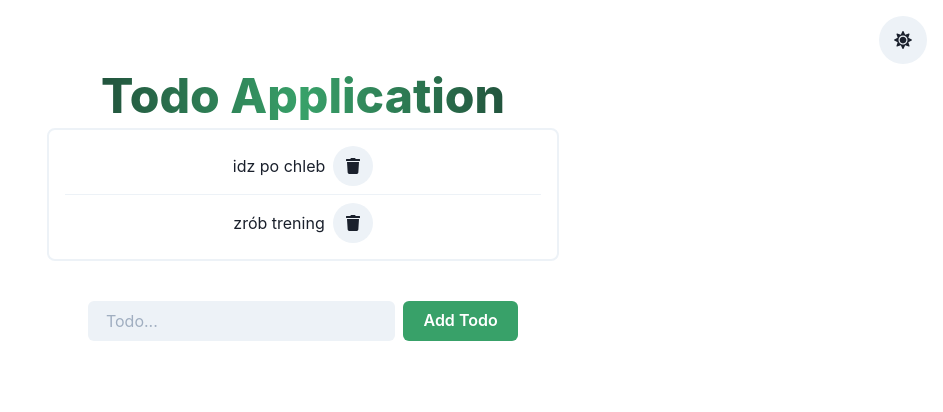
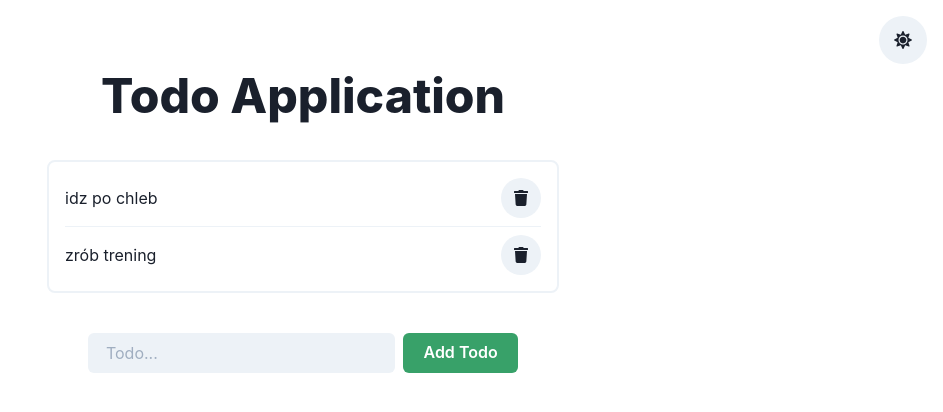
Before and after one commit to devolay/todo_react_chakra_app, a React (Create React App) app: page / in a window 1280 px wide. Shown: the top 412 px of the page, without its empty margins (337-1280 px from the left). Built offline with nearby package versions, Linux system fonts and the light colour scheme.

Commit message:
improved style

```diff
--- a/package.json
+++ b/package.json
@@ -10,6 +10,7 @@
     "@testing-library/react": "^11.2.7",
     "@testing-library/user-event": "^12.8.3",
     "framer-motion": "^4",
+    "nanoid": "^3.1.23",
     "react": "^17.0.2",
     "react-dom": "^17.0.2",
     "react-icons": "^4.2.0",
--- a/src/App.css
+++ /dev/null
@@ -1,38 +0,0 @@
-.App {
-  text-align: center;
-}
-
-.App-logo {
-  height: 40vmin;
-  pointer-events: none;
-}
-
-@media (prefers-reduced-motion: no-preference) {
-  .App-logo {
-    animation: App-logo-spin infinite 20s linear;
-  }
-}
-
-.App-header {
-  background-color: #282c34;
-  min-height: 100vh;
-  display: flex;
-  flex-direction: column;
-  align-items: center;
-  justify-content: center;
-  font-size: calc(10px + 2vmin);
-  color: white;
-}
-
-.App-link {
-  color: #61dafb;
-}
-
-@keyframes App-logo-spin {
-  from {
-    transform: rotate(0deg);
-  }
-  to {
-    transform: rotate(360deg);
-  }
-}
--- a/src/App.js
+++ b/src/App.js
@@ -1,29 +1,56 @@
-import logo from './logo.svg';
-import './App.css';
-
 import { Heading } from '@chakra-ui/react'
 import TodoList from './components/TodoList'
 import AddTodo from './components/AddTodo'
 import { VStack, IconButton } from '@chakra-ui/react'
 import { FaSun, FaMoon } from 'react-icons/fa'
+import {useState, useEffect} from 'react'
 
 function App() {
+  const initialTodos = [
+    {
+        id:1,
+        body: 'idz po chleb'
+    },
+    {
+        id:2,
+        body: 'zrób trening'
+    }
+];
+
+  const[todos, setTodos] = useState(initialTodos);
+
+  function deleteTodo(id) {
+    const newTodos = todos.filter(todo=> {
+      return todo.id !== id
+    })
+    setTodos(newTodos)
+  }
+
+  function addTodo(todo){
+    setTodos(...todos, todo)
+  }
+
   return (
     <VStack p={4}>
       <IconButton
         icon={<FaSun></FaSun>}
         isRound='true' size='lg'
         alignSelf='flex-end'/>
-      <Heading
-        mb='8'
+      <VStack
+      spacing='8'
+      w='100%'>
+        <Heading
         fontWeight='extrabold'
         size='2xl'
-        bgGradient="linear(to-r, green.800, green.500, green.800)"
-        bgClip='text'>
+        colorScheme='green'
+        marginBottom = '8px !important'
+        maxW={{base:'90vw', sm: '80vw', lg: '50vw', xl: '40vw'}}
+        >
           Todo Application
-      </Heading>
-      <TodoList />
-      <AddTodo />
+        </Heading>
+        <TodoList todos = {todos} deleteTodo = {deleteTodo} />
+      </VStack>
+      <AddTodo addTodo={addTodo} />
     </VStack>
   );
 }
--- a/src/components/TodoList.js
+++ b/src/components/TodoList.js
@@ -1,18 +1,19 @@
 import React from 'react'
-import { VStack, HStack, Text, IconButton, StackDivider } from '@chakra-ui/react'
+import { VStack, HStack, Text, IconButton, StackDivider, Spacer, Badge } from '@chakra-ui/react'
 import { FaTrash } from 'react-icons/fa'
 
-function TodoList() {
-    const todos = [
-        {
-            id:1,
-            body: 'idz po chleb'
-        },
-        {
-            id:2,
-            body: 'zrób trening'
-        }
-    ]
+function TodoList({ todos, deleteTodo }) {
+
+    if(!todos.length){
+        return (
+            <Badge colorScheme='green'
+            p="4"
+            m='4'
+            borderRadius='lg'>
+                No more Todos :)
+            </Badge>
+        )
+    }
 
     return (
         <VStack
@@ -20,13 +21,16 @@ function TodoList() {
             borderColor="gray.100"
             borderWidth="2px"
             p="4"
+            mt = '8'
             borderRadius="lg"
             width="100%"
-            maxW={{base:'90vw', sm: '80vw', lg: '50vw', xl: '40vw'}}>
+            maxW={{base:'90vw', sm: '80vw', lg: '50vw', xl: '40vw'}}
+            align = "stretch">
             {todos.map(a => (
                 <HStack key={a.id}>
                     <Text>{a.body}</Text>
-                    <IconButton icon={<FaTrash />} isRound='true'/>
+                    <Spacer />
+                    <IconButton icon={<FaTrash />} isRound='true' onClick={() => deleteTodo(a.id)}/>
                 </HStack>
             ))}
         </VStack>
```
